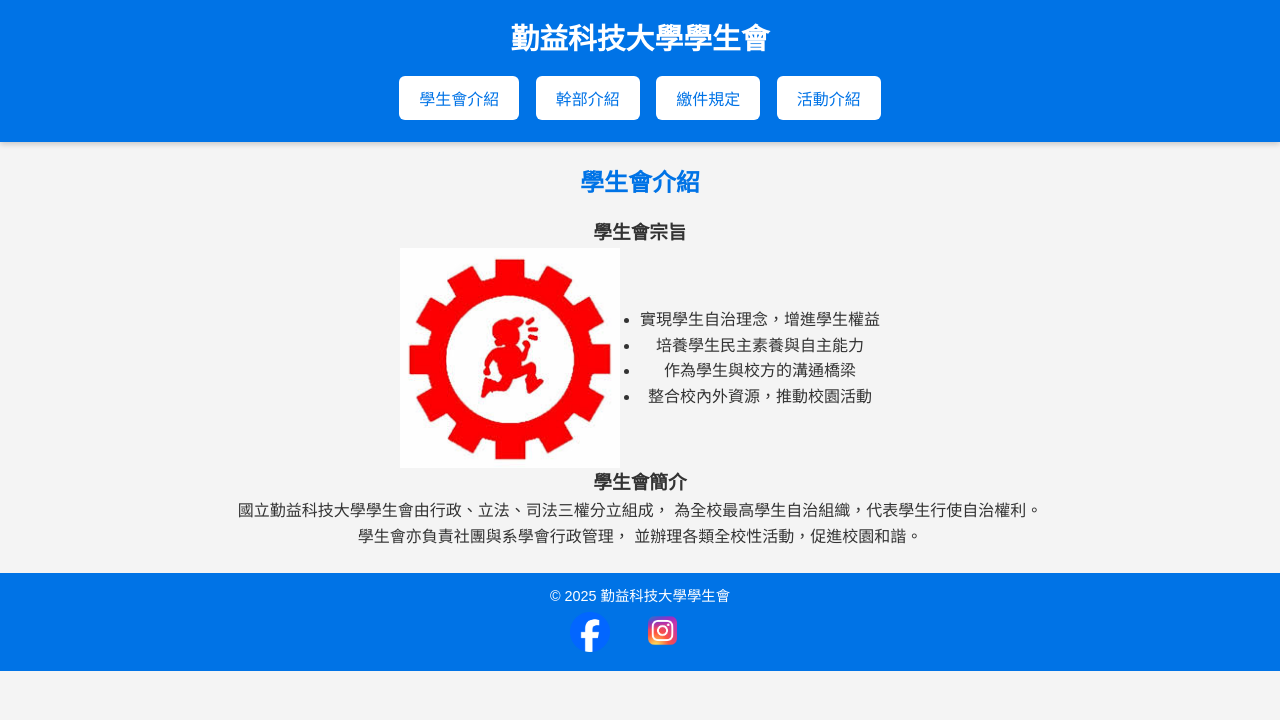
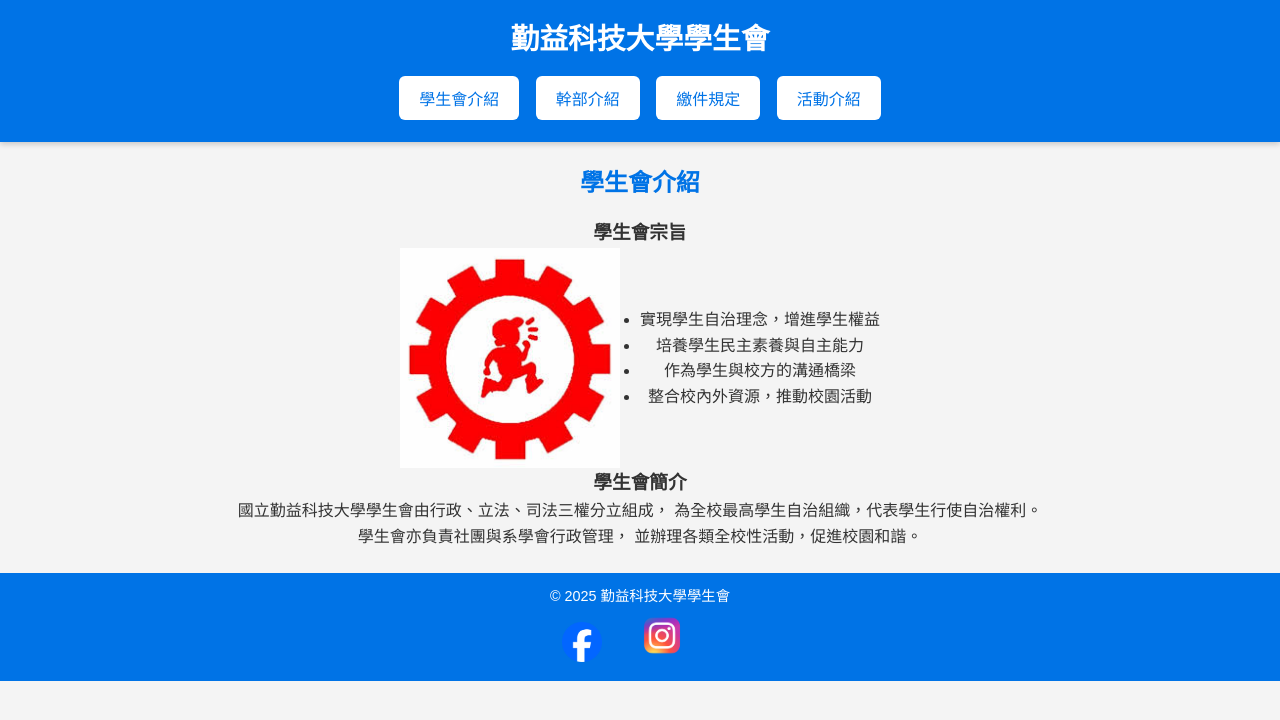
Before and after one commit to 1141RWD/3B332063, a plain HTML site: page index.html in a window 1280 px wide. Drawn offline with Linux system fonts and the light colour scheme.

Commit message:
Update index.html

```diff
--- a/index.html
+++ b/index.html
@@ -468,9 +468,10 @@
 <footer>
     <p>© 2025 勤益科技大學學生會</p>
     <a href="https://www.facebook.com/NCUTCYSA/" class="left-align"><img src="fb.png" width="40"></a>
-    <a href="https://www.instagram.com/ncutcysa/?hl=zh-tw" class="left-align"><img src="ig.png" width="65"></a>
+    <a href="https://www.instagram.com/ncutcysa/?hl=zh-tw" class="left-align"><img src="ig.png" width="80"></a>
 </footer>
 
 <script src="script.js"></script>
 </body>
+
 </html>
```
